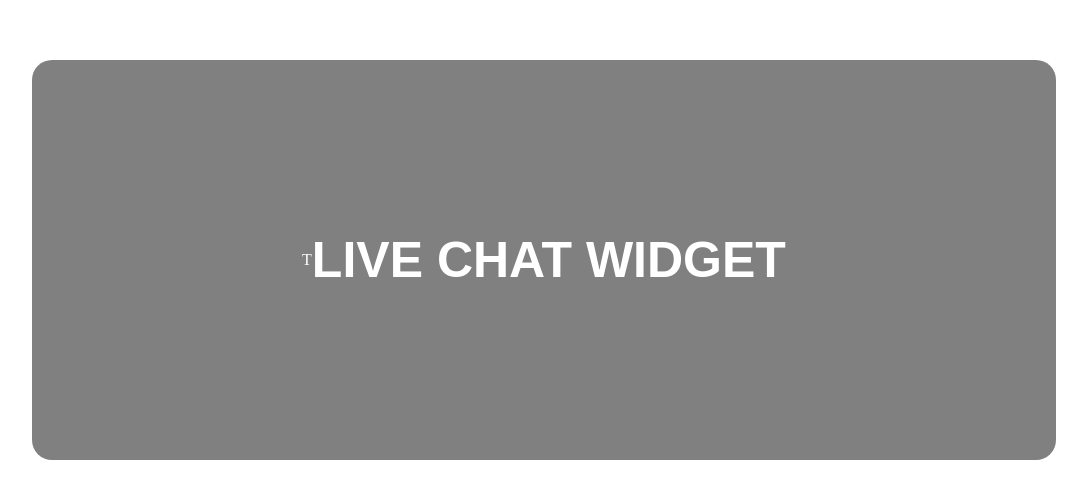
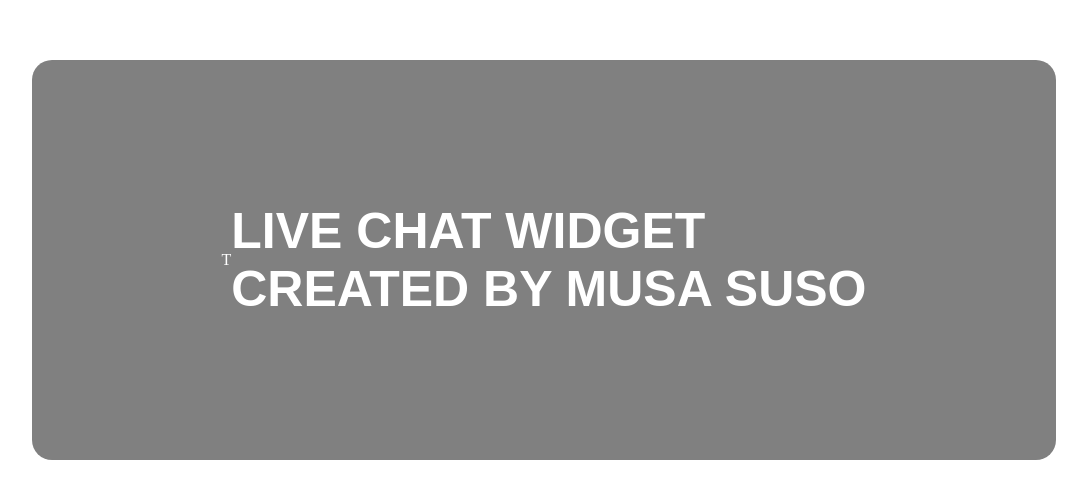
Before and after one commit to mansamusa-100/musalivechat, a plain HTML site: page index.html in a window 1280 px wide. Shown: the part 140-638 px from the top of the page, without its empty margins (96-1183 px from the left). Drawn offline with Linux system fonts and the light colour scheme.

Commit message:
Update index.html

```diff
--- a/index.html
+++ b/index.html
@@ -50,6 +50,6 @@
 <body>
 
 	<div class="container">T
-		<div class="sub-container">LIVE CHAT WIDGET</div>
+		<div class="sub-container">LIVE CHAT WIDGET<br>CREATED BY MUSA SUSO</br></div>
 	</div>
 </body>
```
